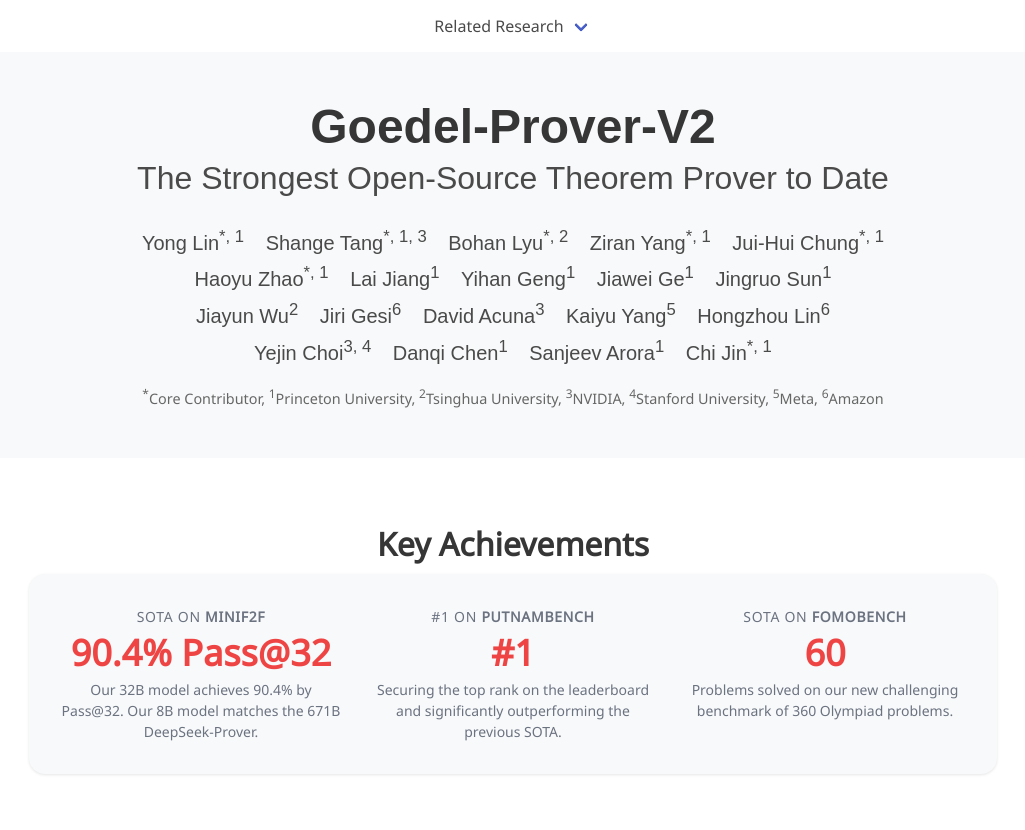
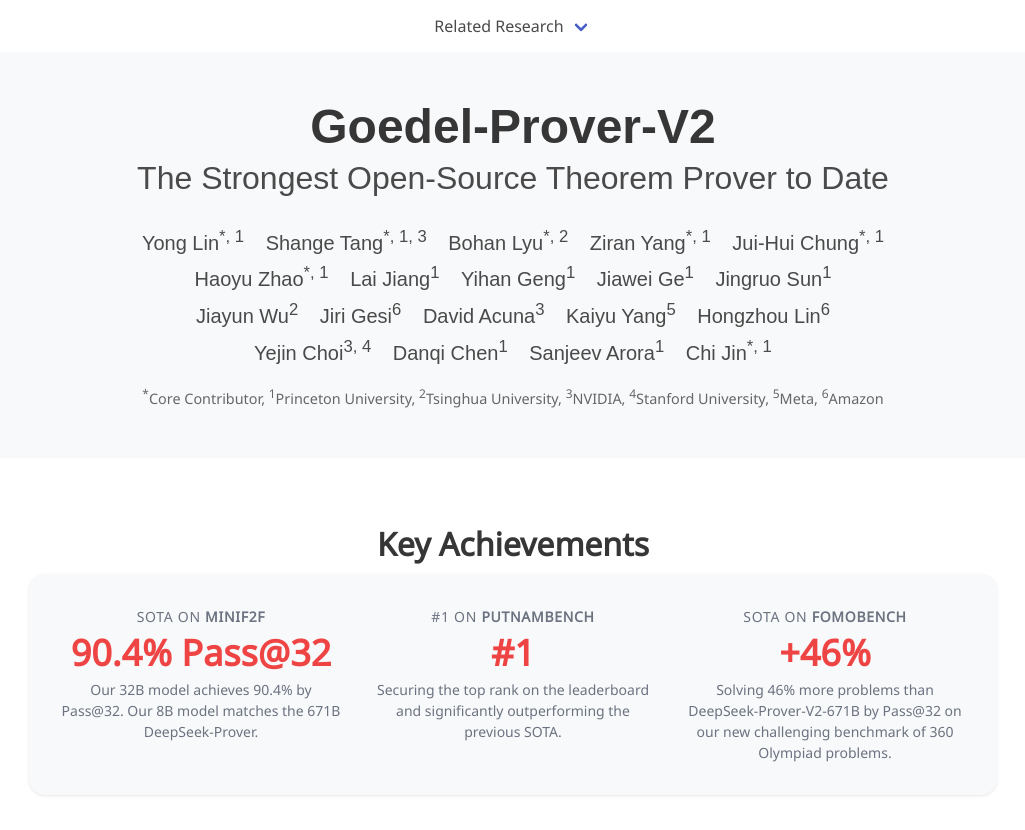
Before and after one commit to Imbernoulli/goedel-v2-web, a plain HTML site: page index.html in a window 1280 px wide. Shown: the top 830 px of the page, without its empty margins (127-1152 px from the left). Drawn offline with nearby package versions, Linux system fonts and the light colour scheme; some icons are missing; a web font is replaced by a local one.

Commit message:
Update index.html

```diff
--- a/index.html
+++ b/index.html
@@ -317,9 +317,9 @@
           <p style="font-size: 0.875rem; font-weight: 500; text-transform: uppercase; letter-spacing: 0.05em; color: #6b7280; margin-bottom: 0.5rem;">
             SOTA on <b>FoMOBench</b></p>
           <p style="font-size: 2.25rem; font-weight: 700; color: #ef4444; line-height: 1; margin-bottom: 0.5rem;">
-            <strong style="color: #ef4444;">60</strong></p>
+            <strong style="color: #ef4444;">+46%</strong></p>
           <p style="font-size: 0.875rem; color: #6b7280;">
-            Problems solved on our new challenging benchmark of 360 Olympiad problems.</p>
+            Solving 46% more problems than DeepSeek-Prover-V2-671B by Pass@32 on our new challenging benchmark of 360 Olympiad problems.</p>
         </div>
 
       </div>
```
